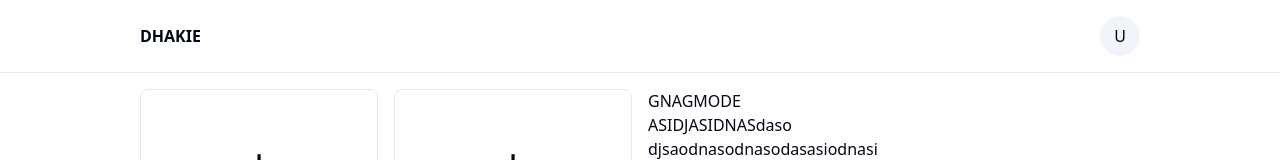
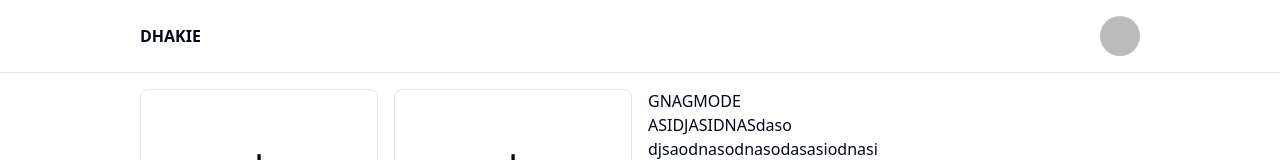
Before and after one commit to Sage4tk/dhakie, a React (Vite) app: page /dashboard in a window 1280 px wide. Shown: the top 160 px of the page. Built offline with nearby package versions, Linux system fonts and the light colour scheme; no server answers; sample sign-in values are in the browser's storage.

Commit message:
added avatar into navbar

```diff
--- a/src/components/shared/Nav.tsx
+++ b/src/components/shared/Nav.tsx
@@ -1,5 +1,5 @@
 import { useSelector } from "react-redux";
-import { Avatar, AvatarFallback } from "../ui/avatar";
+import { Avatar, AvatarFallback, AvatarImage } from "../ui/avatar";
 import Container from "./Container";
 import { RootState } from "@/features/store";
 import { DropdownMenu, DropdownMenuContent, DropdownMenuItem, DropdownMenuLabel, DropdownMenuSeparator, DropdownMenuTrigger } from "../ui/dropdown-menu";
@@ -33,6 +33,7 @@ const Nav:React.FC = () => {
                         <DropdownMenuTrigger asChild>
 
                             <Avatar className="cursor-pointer">
+                                {user.photoURL && <AvatarImage src={user.photoURL} />}
                                 <AvatarFallback>{user.email ? user.email[0].toUpperCase() : "U"}</AvatarFallback>
                             </Avatar>
 
```
